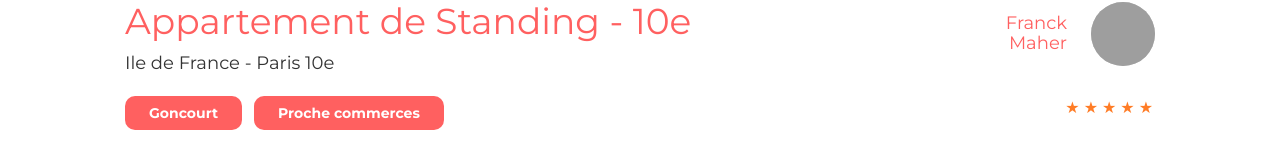
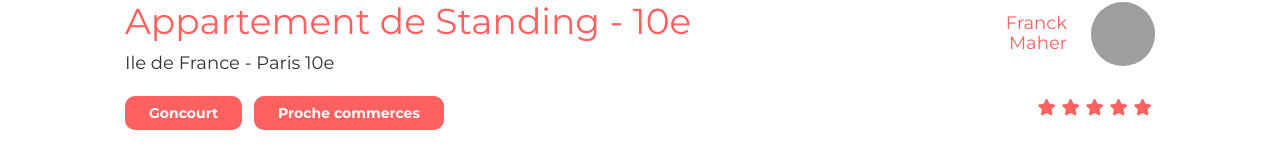
Before and after one commit to thealamenthed/p11, a React (Vite) app: page /logement/0979876d in a window 1280 px wide. Shown: the part 561-729 px from the top of the page. Built offline with nearby package versions, Linux system fonts and the light colour scheme; grey boxes are pictures that could not be loaded.

Commit message:
chore: save local changes before pull

```diff
--- /dev/null
+++ b/src/components/icons/Star.jsx
@@ -0,0 +1,12 @@
+function Star({filled}) {
+  return (
+    <svg width="24" height="24" viewBox="0 0 18 19" fill="none" xmlns="http://www.w3.org/2000/svg">
+      <path
+        d="M9.43233 4.3376C9.29777 4.05833 9.01344 3.88062 8.70117 3.88062C8.38891 3.88062 8.10711 4.05833 7.97001 4.3376L6.3376 7.6964L2.69197 8.23462C2.38732 8.28032 2.13345 8.49358 2.03951 8.78553C1.94558 9.07749 2.02174 9.39992 2.24007 9.61572L4.88544 12.2332L4.26091 15.9322C4.21014 16.2368 4.33707 16.5466 4.58841 16.7268C4.83975 16.9071 5.17232 16.9299 5.4465 16.7852L8.70371 15.0462L11.9609 16.7852C12.2351 16.9299 12.5677 16.9096 12.819 16.7268C13.0703 16.544 13.1973 16.2368 13.1465 15.9322L12.5194 12.2332L15.1648 9.61572C15.3831 9.39992 15.4618 9.07749 15.3654 8.78553C15.2689 8.49358 15.0176 8.28032 14.7129 8.23462L11.0647 7.6964L9.43233 4.3376Z"
+        fill={filled ? "#FF6060" : "#E3E3E3"}
+      />
+    </svg>
+  );
+}
+
+export default Star;
--- a/src/pages/Logement.jsx
+++ b/src/pages/Logement.jsx
@@ -5,6 +5,7 @@ import logementsData from "../data/logements.json";
 import Slideshow from "../components/Slideshow";
 import "./Logement.scss";
 import Collapse from "../components/Collapse";
+import Star from "../components/icons/Star";
 
 function Logement() {
   const {id} = useParams();
@@ -58,11 +59,8 @@ function Logement() {
                 <img className="host-picture" src={logement.host.picture} alt={logement.host.name} />
               </div>
               <div className="rating">
-                {/* Affichage des étoiles à la place du texte */}
                 {Array.from({length: 5}).map((_, i) => (
-                  <span key={i} className={i < Number(logement.rating) ? "star filled" : "star"}>
-                    ★
-                  </span>
+                  <Star key={i} filled={i < Number(logement.rating)} />
                 ))}
               </div>
             </div>
```
Also changed, not shown: src/assets/icons/star-inactive 1.svg (deleted), src/assets/icons/star-outline.svg (deleted).
